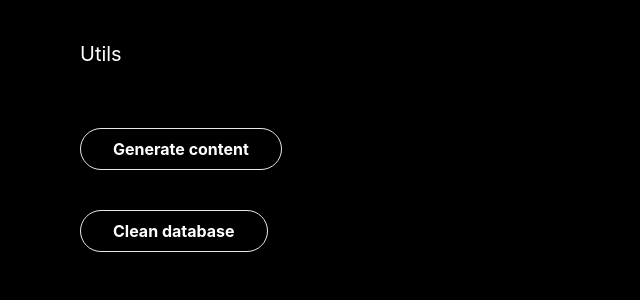
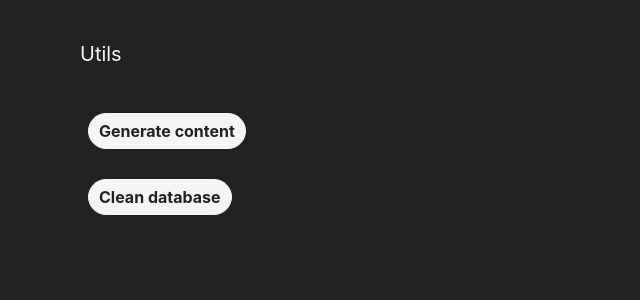
Before and after one commit to lucywho/mytube, a Next.js app: page /utils in a window 1280 px wide. Shown: the top 300 px of the page, without its empty margins (0-640 px from the left). Built offline with nearby package versions, Linux system fonts and the light colour scheme.

Commit message:
adds global styles for buttons

```diff
--- a/pages/utils.js
+++ b/pages/utils.js
@@ -5,7 +5,7 @@ export default function Utils() {
 
             <div className="flex-1 mb-5">
                 <button
-                    className="border px-8 py-2 mt-5 mr-8 font-bold rounded-full color-accent-contrast bg-color-accent hover:bg-color-accent-hover-darker"
+                    className="button"
                     onClick={async () => {
                         await fetch("/api/utils", {
                             body: JSON.stringify({
@@ -23,7 +23,7 @@ export default function Utils() {
             </div>
             <div className="flex-1 mb-5">
                 <button
-                    className="border px-8 py-2 mt-5 mr-8 font-bold rounded-full color-accent-contrast bg-color-accent hover:bg-color-accent-hover-darker"
+                    className="button"
                     onClick={async () => {
                         await fetch("/api/utils", {
                             body: JSON.stringify({
--- a/styles/globals.css
+++ b/styles/globals.css
@@ -4,8 +4,8 @@ body {
     margin: 0;
     font-family: -apple-system, BlinkMacSystemFont, Segoe UI, Roboto, Oxygen,
         Ubuntu, Cantarell, Fira Sans, Droid Sans, Helvetica Neue, sans-serif;
-    background-color: black;
-    color: white;
+    background-color: #212121;
+    color: #f5f5f5;
 }
 
 a {
@@ -17,6 +17,27 @@ a {
     box-sizing: border-box;
 }
 
+.button {
+    border: 1px solid #f5f5f5;
+    padding: 5px 10px;
+    margin: 5px 8px;
+    font-weight: bold;
+    border-radius: 30px;
+    background: #f5f5f5;
+    color: #212121;
+}
+
+.button:hover {
+    background: #212121;
+    color: #f5f5f5;
+}
+
+/* purple-900 #4a148c
+pink-200 - #f48fb1
+blue-grey-300 #90a4ae
+grey-100 - #f5f5f5
+grey-900 - #212121 */
+
 @tailwind base;
 @tailwind components;
 @tailwind utilities;
```
